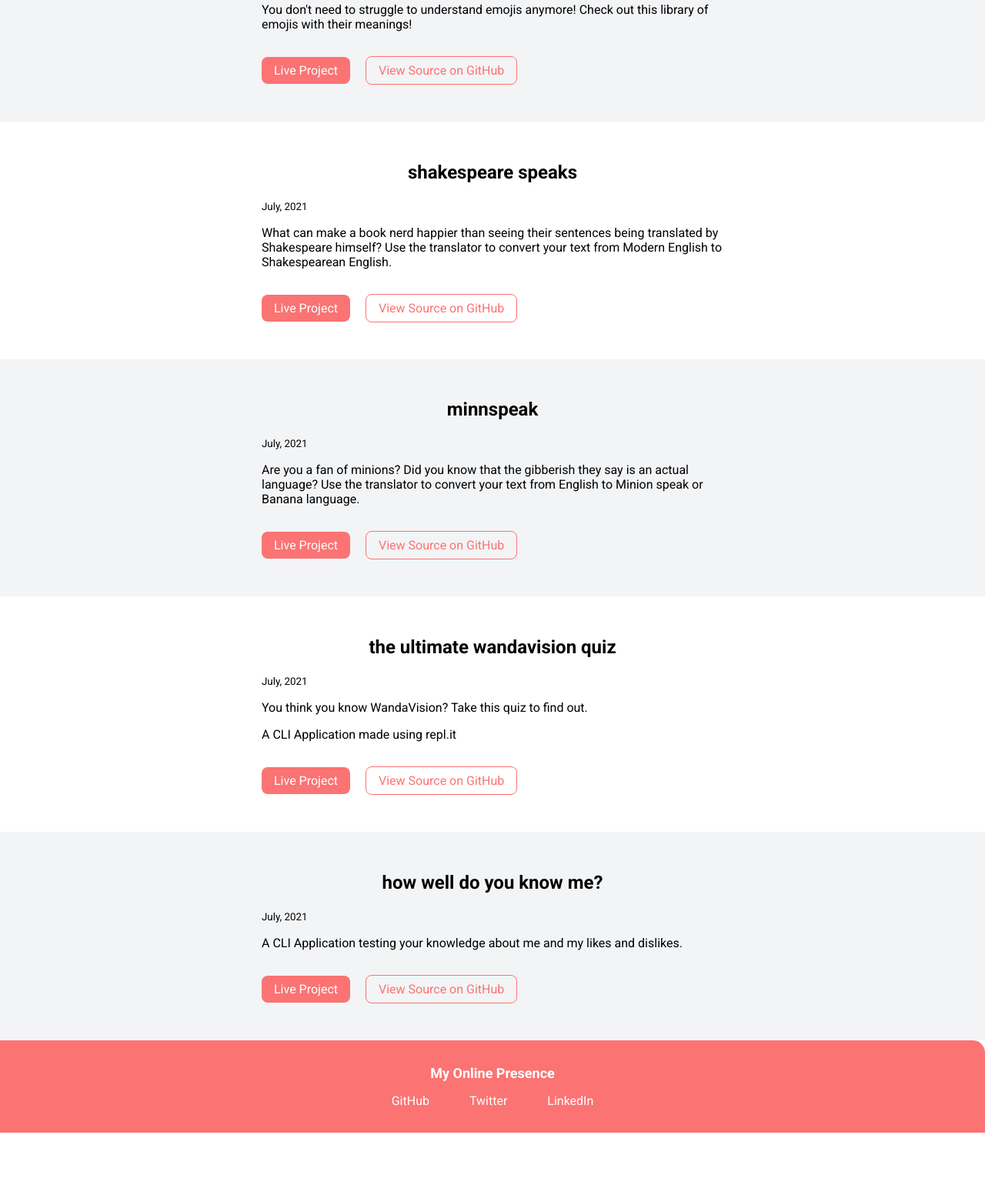
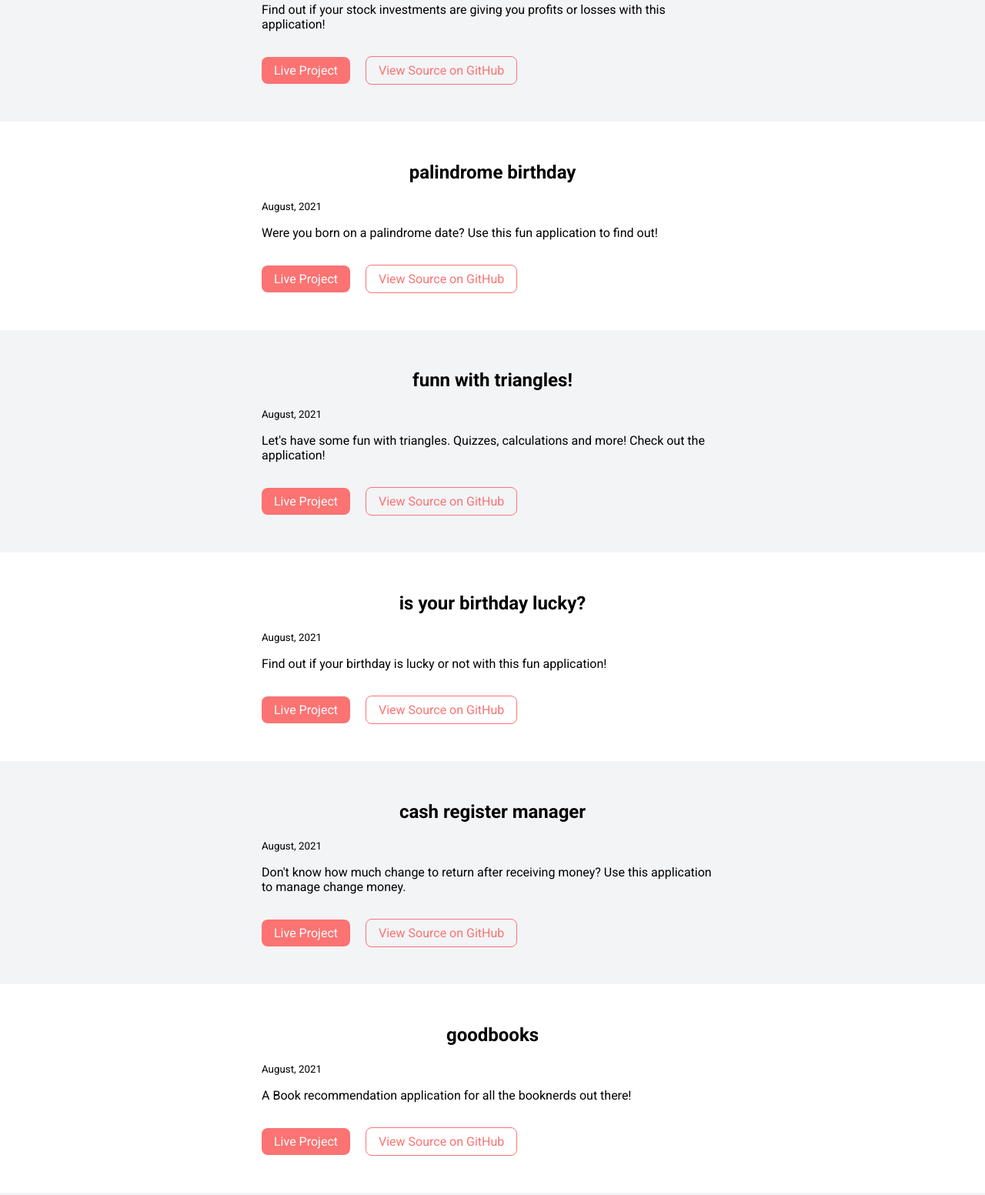
Before and after one commit to RakshaPawar108/neogcamp-component-library, a plain HTML site: page projects.html in a window 1280 px wide. Shown: the part 411-1964 px from the top of the page at 77% size. Before the commit the page ends 1883 px from the top, so only its background shows below. Drawn offline with Linux system fonts and the light colour scheme.

Commit message:
feat: projects till mark14 added

```diff
--- a/projects.html
+++ b/projects.html
@@ -33,6 +33,100 @@
     <!-- Projects -->
 
     <ul class="list-non-bullet">
+        <section class="section off-white">
+        <li>
+                <div class="container container-center">
+
+                    <h1>where's my stonks?</h1>
+                    <small>August, 2021</small>
+                    <p>Find out if your stock investments are giving you profits or losses with this application!</p>
+
+                    <a class="link link-primary" href="https://wheres-my-stonks.netlify.app/" target="_blank">Live Project</a>
+                    <a class="link link-secondary" href="https://github.com/RakshaPawar108/stock-price-neogcamp" target="_blank">View Source on GitHub</a>
+                </div>
+        </li>
+        </section>
+        <section class="section">
+        <li>
+                <div class="container container-center">
+
+                    <h1>palindrome birthday</h1>
+                    <small>August, 2021</small>
+                    <p>Were you born on a palindrome date? Use this fun application to find out!</p>
+
+                    <a class="link link-primary" href="https://palin-birthday.netlify.app/" target="_blank">Live Project</a>
+                    <a class="link link-secondary" href="https://github.com/RakshaPawar108/palindrome-birthday-neogcamp" target="_blank">View Source on GitHub</a>
+                </div>
+        </li>
+        </section>
+        <section class="section off-white">
+        <li>
+
+                <div class="container container-center">
+
+                    <h1>funn with triangles!</h1>
+                    <small>August, 2021</small>
+                    <p>Let's have some fun with triangles. Quizzes, calculations and more! Check out the application!</p>
+
+                    <a class="link link-primary" href="https://funnn-with-triangles.netlify.app/" target="_blank">Live Project</a>
+                    <a class="link link-secondary" href="https://github.com/RakshaPawar108/fun-with-triangles-neogcamp" target="_blank">View Source on GitHub</a>
+                </div>
+
+
+
+        </li>
+        </section>
+        <section class="section">
+        <li>
+
+                <div class="container container-center">
+
+                    <h1>is your birthday lucky?</h1>
+                    <small>August, 2021</small>
+                    <p>Find out if your birthday is lucky or not with this fun application!</p>
+
+                    <a class="link link-primary" href="https://lucky-borndae.netlify.app/" target="_blank">Live Project</a>
+                    <a class="link link-secondary" href="https://github.com/RakshaPawar108/lucky-birthday-neogcamp" target="_blank">View Source on GitHub</a>
+                </div>
+
+
+
+        </li>
+        </section>
+        <section class="section off-white">
+        <li>
+
+                <div class="container container-center">
+
+                    <h1>cash register manager</h1>
+                    <small>August, 2021</small>
+                    <p>Don't know how much change to return after receiving money? Use this application to manage change money.</p>
+
+                    <a class="link link-primary" href="https://change-manager-bling.netlify.app/" target="_blank">Live Project</a>
+                    <a class="link link-secondary" href="https://github.com/RakshaPawar108/cash-register-neogcamp" target="_blank">View Source on GitHub</a>
+                </div>
+
+
+
+        </li>
+        </section>
+        <section class="section">
+        <li>
+
+                <div class="container container-center">
+
+                    <h1>goodbooks</h1>
+                    <small>August, 2021</small>
+                    <p>A Book recommendation application for all the booknerds out there!</p>
+
+                    <a class="link link-primary" href="https://emoterpreter.netlify.app/" target="_blank">Live Project</a>
+                    <a class="link link-secondary" href="https://github.com/RakshaPawar108/emoji-interpreter-neogcamp" target="_blank">View Source on GitHub</a>
+                </div>
+
+
+
+        </li>
+        </section>
         <section class="section off-white">
         <li>
 
```
